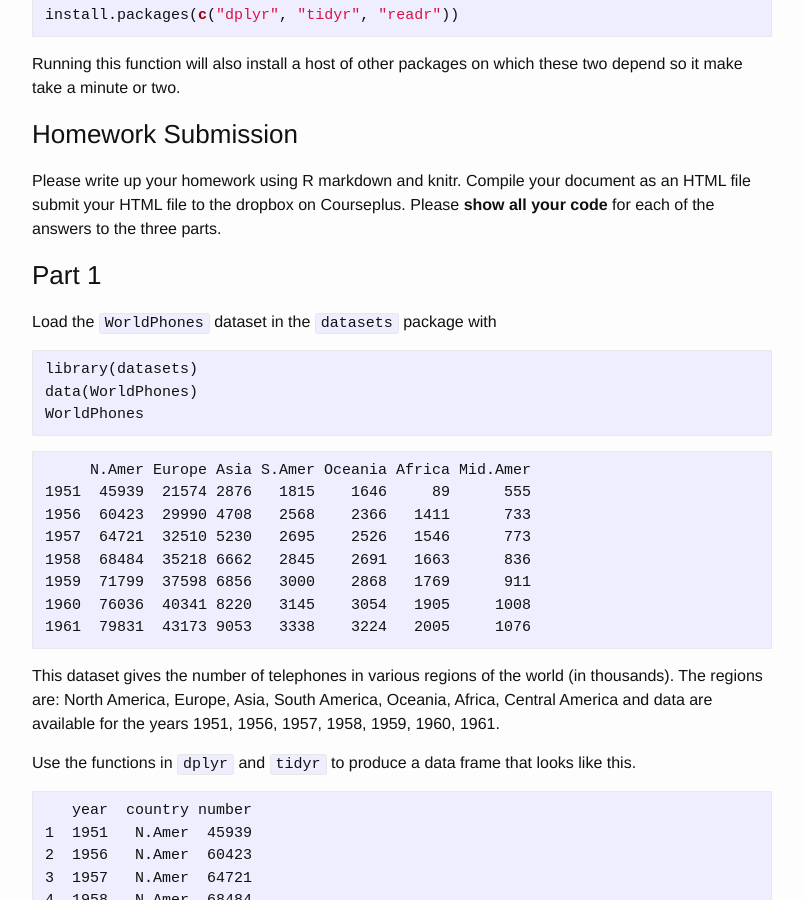
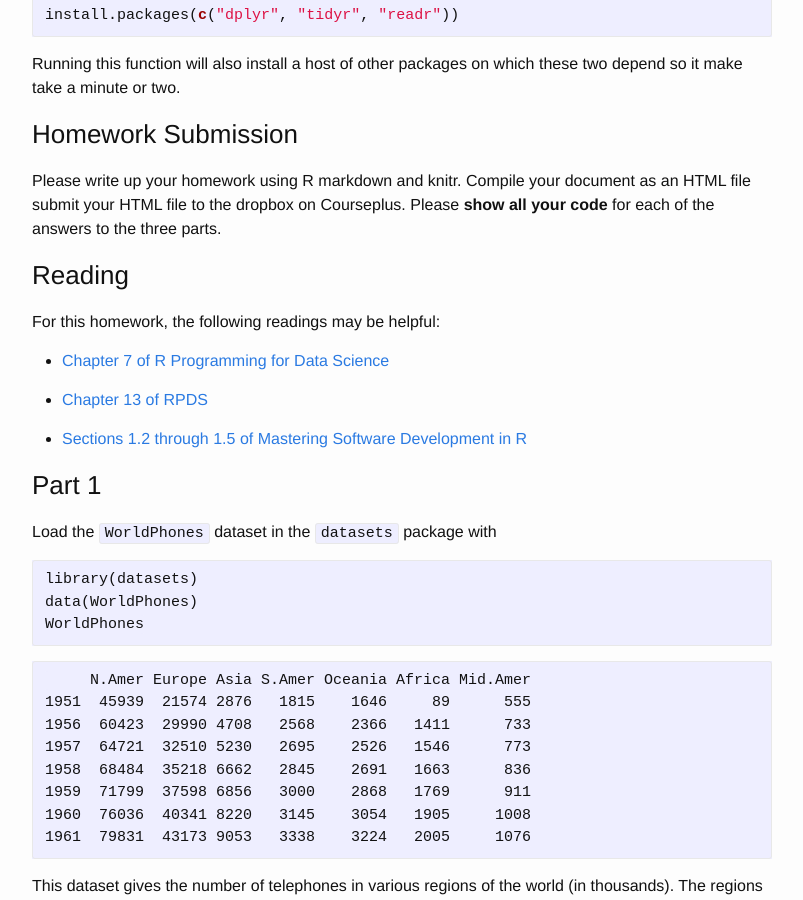
Before and after one commit to Max201510/Biostat776, a Jekyll site: the page built from homework.md, in a window 1280 px wide and 900 px high, scrolled down 441 px. Shown: the whole window, without its empty margins (238-1041 px from the left). Built offline with Jekyll 4.4.1, drawn with Linux system fonts in a browser that asks for light colours.

Commit message:
Add some readings

```diff
--- a/homework.md
+++ b/homework.md
@@ -27,6 +27,17 @@ Running this function will also install a host of other packages on which these
 ### Homework Submission
 
 Please write up your homework using R markdown and knitr. Compile your document as an HTML file submit your HTML file to the dropbox on Courseplus. Please **show all your code** for each of the answers to the three parts.
+
+### Reading
+
+For this homework, the following readings may be helpful:
+
+* [Chapter 7 of R Programming for Data Science](https://bookdown.org/rdpeng/rprogdatascience/using-the-readr-package.html)
+
+* [Chapter 13 of RPDS](https://bookdown.org/rdpeng/rprogdatascience/managing-data-frames-with-the-dplyr-package.html)
+
+* [Sections 1.2 through 1.5 of Mastering Software Development in R](http://rdpeng.github.io/RProgDA/the-importance-of-tidy-data.html)
+
 
 ### Part 1
 
```
Also changed, not shown: _homework/homework.Rmd (+11 -0 lines).
